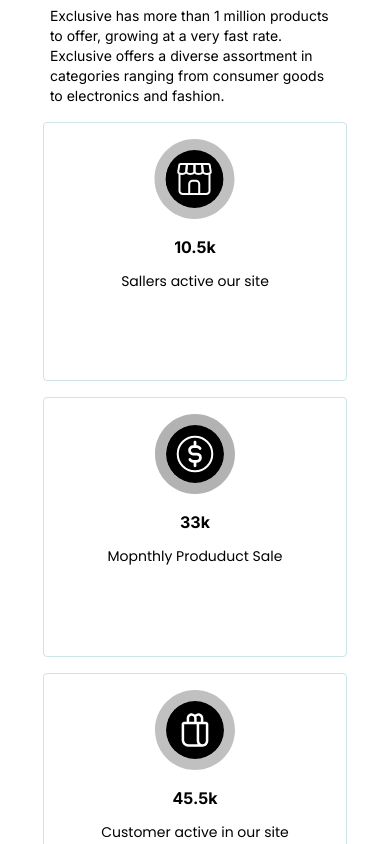
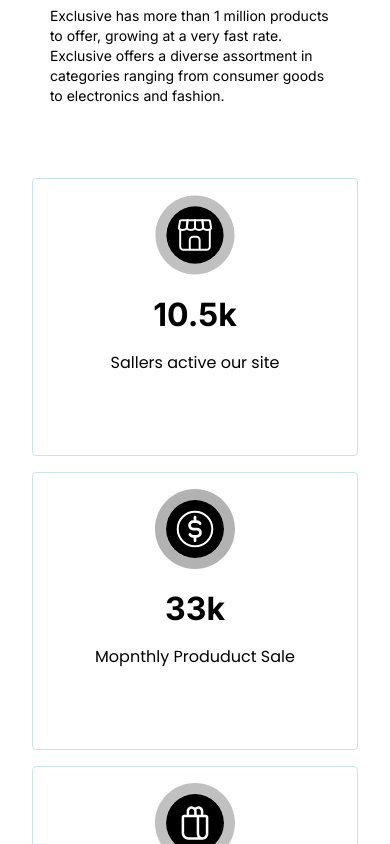
Before and after one commit to codegiyu/e-commerce-mini, a React (Vite) app: page /about in a window 390 px wide. Shown: the part 780-1624 px from the top of the page. Built offline with nearby package versions, Linux system fonts and the light colour scheme.

Commit message:
adjustment on the about page the metric section for senan

```diff
--- a/src/sections/about/aboutMetrics.tsx
+++ b/src/sections/about/aboutMetrics.tsx
@@ -1,26 +1,26 @@
-import { aboutData } from "@/constants/aboutData";
+import {aboutData } from "@/constants/aboutData";
 
 export const Metrics = () => {
   return (
-    <div className="h-fit w-full">
-      <div className="mx-auto grid w-[85%] grid-cols-1 gap-4 md:grid-cols-4 lg:grid-cols-4 xl:grid-cols-4 sm-md:grid-cols-2">
+    <div className="container-main">
+      <div className="mx-auto grid w-full grid-cols-1 gap-4 md:grid-cols-2 lg:grid-cols-4 sm:grid-cols-2 mt-14 mb-14">
         {aboutData.map((item) => (
           <div
             key={item.id}
-            className="group aspect-[1174/1000] w-full cursor-pointer rounded-sm border border-blue-gray bg-white p-4 transition-colors duration-300 hover:bg-primary hover:text-white sm-md:max-w-[270px]"
+            className="group aspect-[1174/1000] w-full cursor-pointer rounded-sm border border-blue-gray bg-white p-4 transition-colors duration-300 hover:bg-primary hover:text-white"
           >
             <div className="flex h-auto flex-col items-center gap-4">
               <div className="inline-block transition-all duration-300">
                 <img
                   src={item.img}
-                  className="mx-auto w-full transition-all duration-300 group-hover:invert group-hover:filter sm:w-3/4 md:w-1/2 lg:w-auto"
+                  className="mx-auto transition-all duration-300 group-hover:invert group-hover:filter w-20 h-20"
                   alt={item.title}
                 />
               </div>
 
               <div className="flex flex-col items-center gap-3">
-                <p className="font-inter text-base font-bold">{item.title}</p>
-                <p className="font-poppins text-sm font-normal md:text-[10px] lg:text-xs sm-md:text-xs text-center">
+                <p className="font-inter text-[32px] font-bold">{item.title}</p>
+                <p className="font-poppins text-base font-normal text-center">
                   {item.description}
                 </p>
               </div>
```
